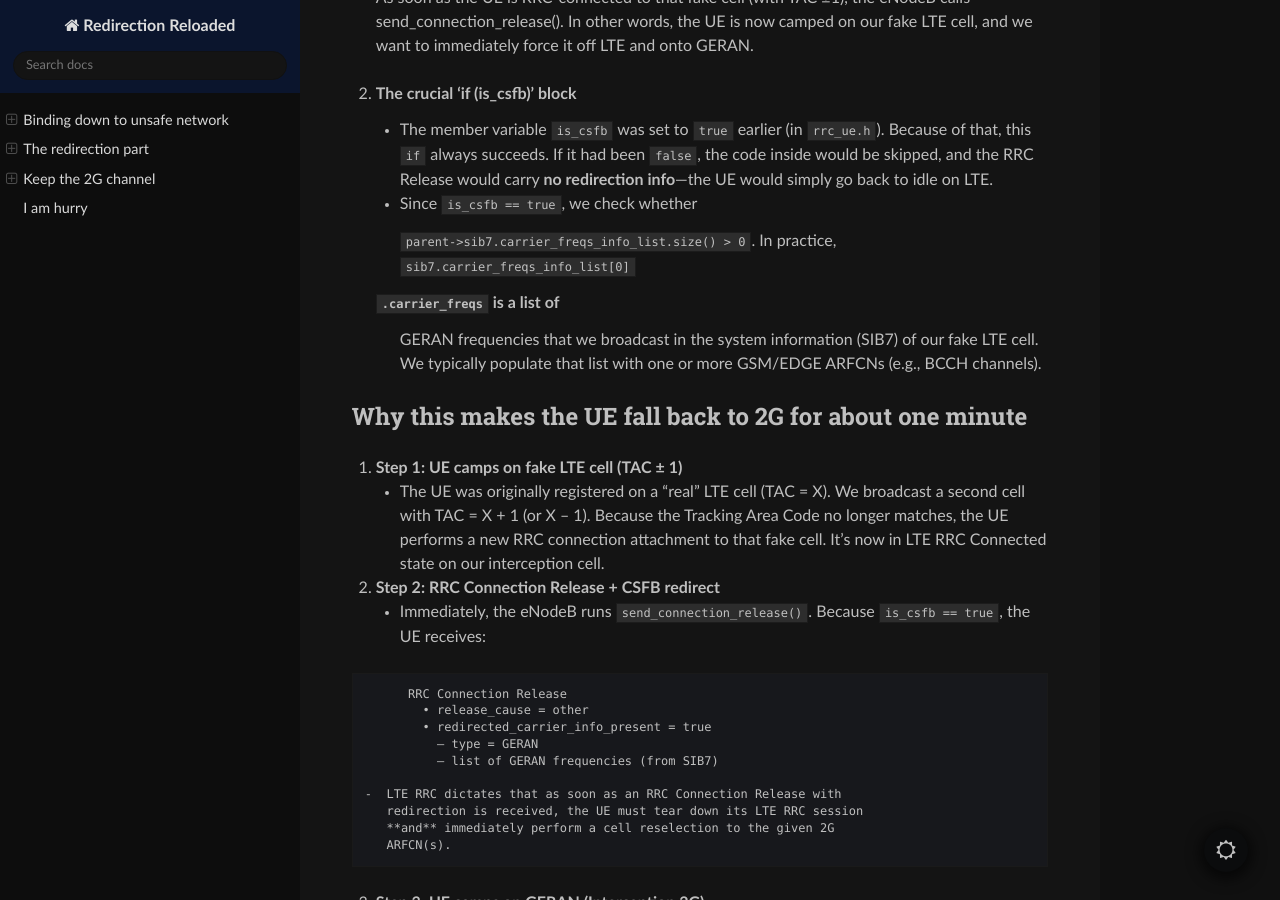
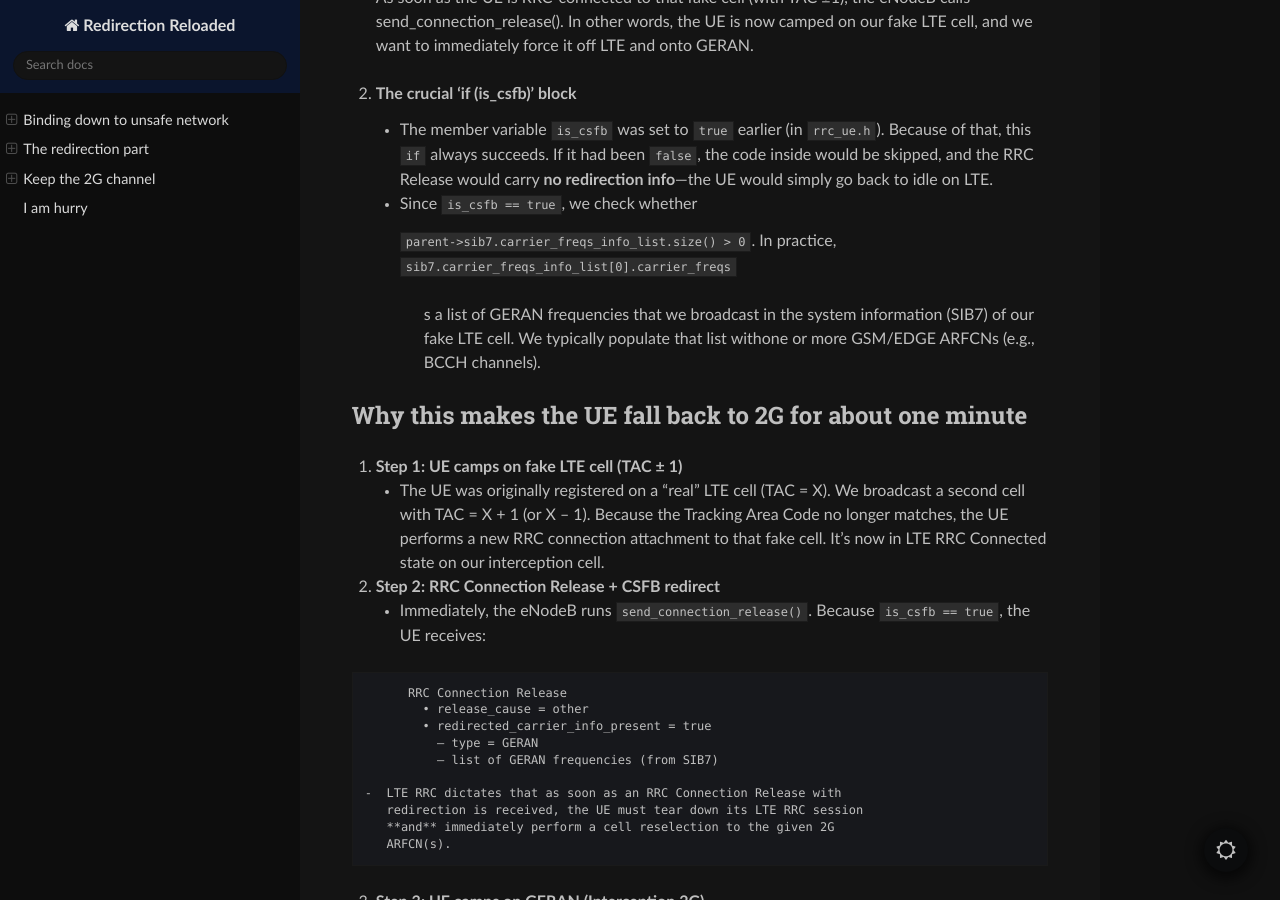
Before and after one commit to bbaranoff/binding-down-to-gsm, a Sphinx documentation site: the page built from docs/index.rst, in a window 1280 px wide and 900 px high, scrolled down 2016 px. Built offline with Sphinx 7.4.7 and the Read the Docs theme 3.1.0, drawn with Linux system fonts in a browser that asks for light colours.

Commit message:
Update index.rst

```diff
--- a/docs/index.rst
+++ b/docs/index.rst
@@ -100,11 +100,11 @@ Context: why ``send_connection_release()`` is called
 
    -  Since ``is_csfb == true``, we check whether
     ``parent->sib7.carrier_freqs_info_list.size() > 0``. In practice,
-    ``sib7.carrier_freqs_info_list[0]``
-   ``.carrier_freqs`` is a list of
-      GERAN frequencies that we broadcast in the system information
-      (SIB7) of our fake LTE cell. We typically populate that list with
-      one or more GSM/EDGE ARFCNs (e.g., BCCH channels).
+    ``sib7.carrier_freqs_info_list[0].carrier_freqs``
+      s a list of GERAN frequencies that we broadcast in the system
+      information (SIB7) of our fake LTE cell. We typically
+      populate that list withone or more GSM/EDGE
+      ARFCNs (e.g., BCCH channels).
 
 
 Why this makes the UE fall back to 2G for about one minute
```
